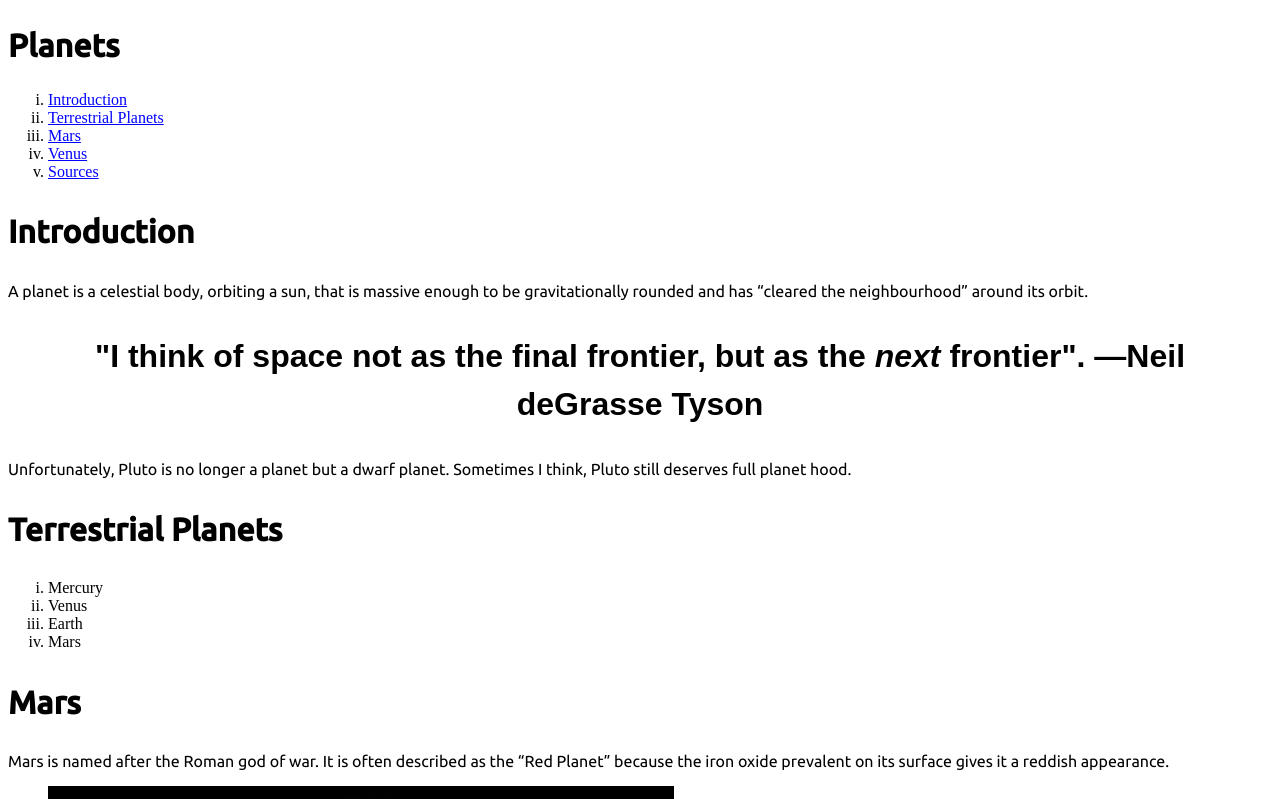
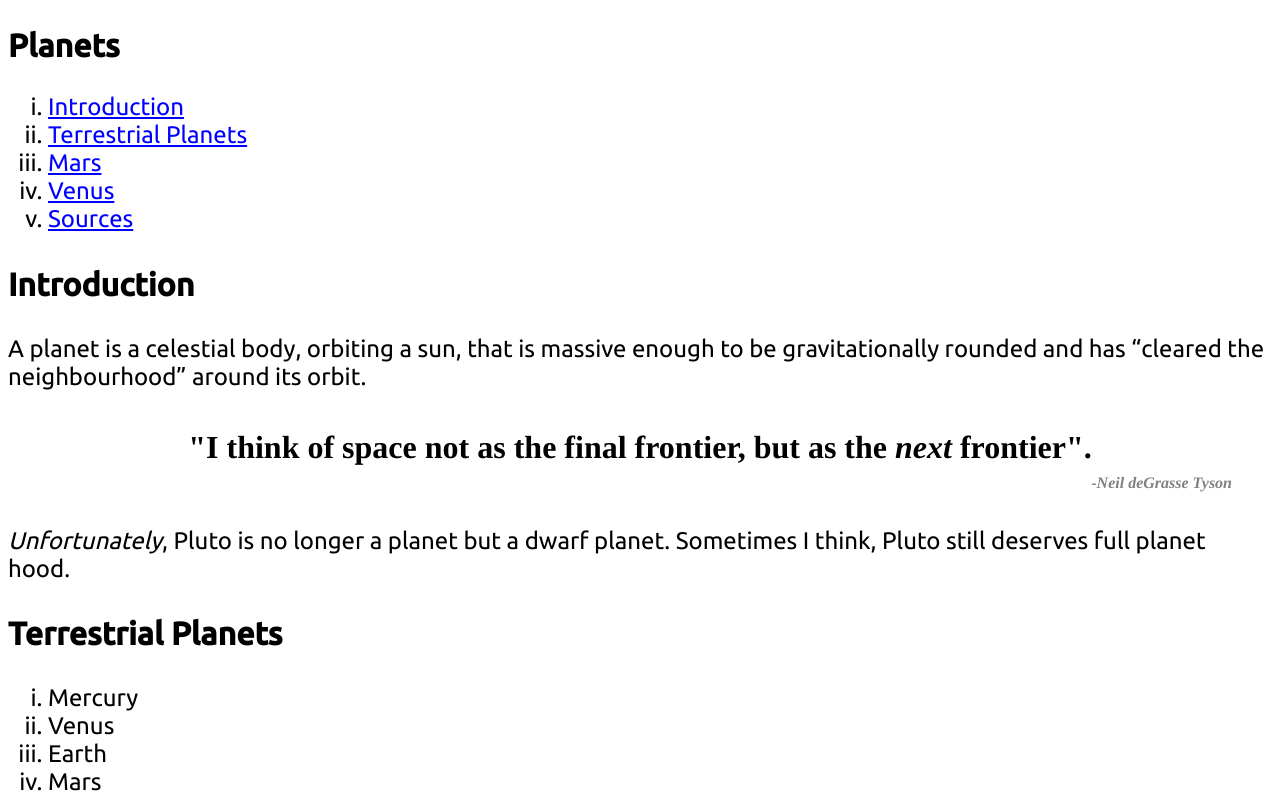
Before and after one commit to shaw0106/assign-3, a plain HTML site: page index.html in a window 1280 px wide. Shown: the top 799 px of the page. Drawn offline with Linux system fonts and the light colour scheme.

Commit message:
Almost finished

```diff
--- a/css/main.css
+++ b/css/main.css
@@ -10,11 +10,17 @@ h1,h2 {
 
 ol{
   list-style-type: lower-roman;
+  font-size:1.5rem;
+}
+
+ul{
+  list-style-type:none;
+  font-size:1.5rem;
 }
 
 p{
   font-weight:normal;
-  font-size:1rem;
+  font-size:1.5rem;
   font-style:normal;
   font-family: 'Ubuntu', sans-serif;
 }
@@ -22,20 +28,35 @@ p{
 a{color:blue;
 }
 
-a:hover{color:white;
+a:hover{color:orange;
+}
+
+figcaption {
+  font-weight:italic;
+  font-size:.8rem;
+}
+ol{
+  font-size:1.5rem;
+  font-weight:normal;
+  font-family:'Ubuntu',sans-serif
+}
+
+blockquote div{
+  text-align:right;
+  font-size:1rem;
+  color:gray;
 }
 
 blockquote{
   text-align: center;
-  font-weight: normal;
-  font-size: 2rem;
+  font-weight: bold;
+  font-size: 1rem;
   font-style: normal;
-  font-family: Arial, sans-serif;
+  font-family: Times, serif;
   line-height: 1.5;
-
 }
 
 blockquote{
-  font-weight:bold;
+  font-weight:italic;
   font-size:2rem;
 }
--- a/index.html
+++ b/index.html
@@ -37,12 +37,12 @@
 
   "I think of space not as the final frontier, but as the <i>next</i>
   frontier".
-  &mdash;Neil deGrasse Tyson
+  <div>-<cite>Neil deGrasse Tyson</cite></div>
 
 </blockquote>
 
 <p>
-  Unfortunately, Pluto is no longer a planet but a dwarf planet. Sometimes
+  <i>Unfortunately</i>, Pluto is no longer a planet but a dwarf planet. Sometimes
   I think, Pluto still deserves full planet hood.
 </p>
 
@@ -91,7 +91,7 @@
 </p>
 
 <figure>
-  <img src="img/venus.jpg"alt"A small planet obscured by white clouds">
+  <img src="img/venus.jpg" alt="A small planet obscured by white clouds">
   <figcaption><i>
     A real-colour of Venus processed from two filters. The
     surface is obscured by a thick blankets of clouds.
@@ -118,6 +118,5 @@
     to go to the Wikipedia page for Venus.
   </li>
 </ul>
-
 <footer>
 </footer>
```
